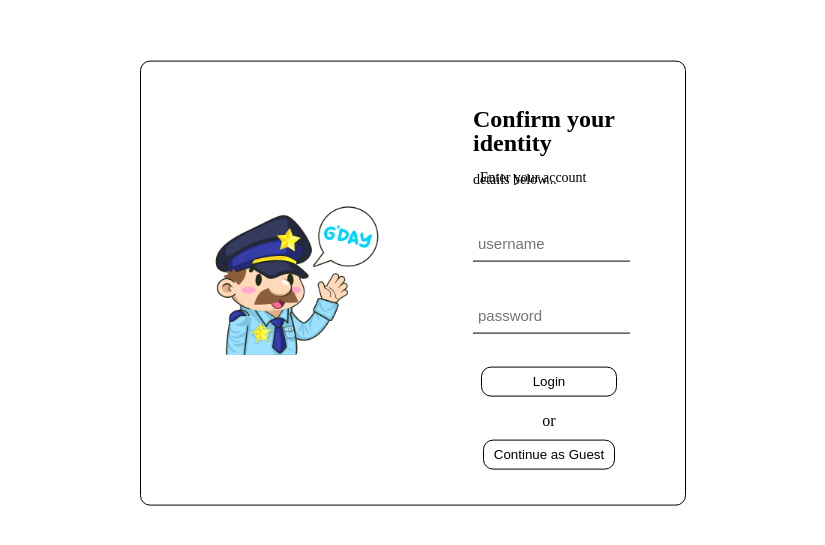
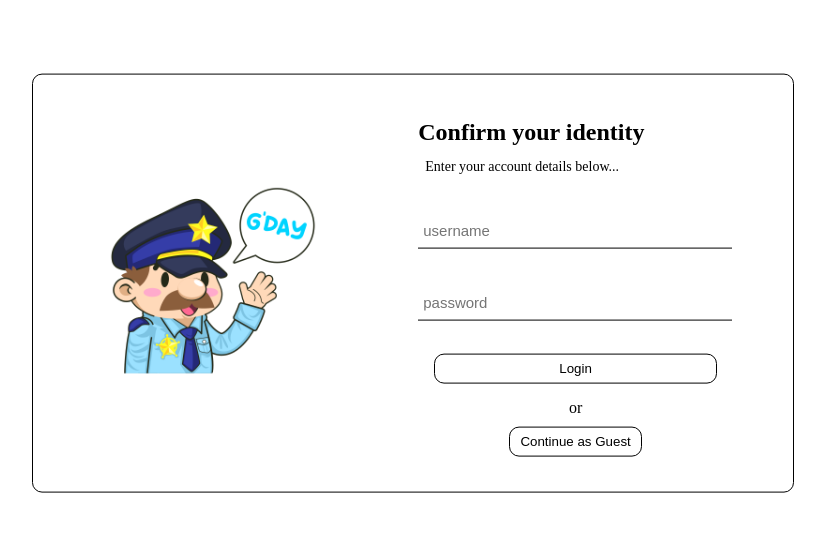
Before and after one commit to r00kieAd/ai-chatbot-ui, a React (Vite) app in the folder chatbot/: page / in a window 1280 px wide. Shown: the part 117-662 px from the top of the page, without its empty margins (227-1052 px from the left). Built offline with nearby package versions, Linux system fonts and the light colour scheme.

Commit message:
fixed the login width issue for different screeens

```diff
--- a/chatbot/src/app.css
+++ b/chatbot/src/app.css
@@ -8,7 +8,7 @@
   top: 50%;
   left: 50%;
   transform: translate(-50%, -50%);
-  width: 300px;
+  width: 30rem;
   height: auto;
   border: 1px solid black;
   border-radius: 10px;
@@ -36,9 +36,9 @@
   flex-direction: row;
   justify-content: space-between;
   align-items: center;
-  width: 100%;
+  width: inherit;
 }
-@media screen and (max-width: 1100px) {
+@media screen and (max-width: 700px) {
   #parent #loginContainer #loginParent #containerOne {
     display: flex;
     flex-direction: column;
@@ -68,7 +68,7 @@
   display: none;
 }
 #parent #loginContainer #loginParent #containerOne #policeDiv .intro-img-div .police img {
-  width: 12rem;
+  width: 15rem;
 }
 #parent #loginContainer #loginParent #containerOne #policeDiv .show {
   opacity: 1;
@@ -76,6 +76,7 @@
 }
 #parent #loginContainer #loginParent #containerOne #loginHeaders {
   line-height: 1px;
+  position: relative;
   margin-bottom: 10px;
 }
 #parent #loginContainer #loginParent #containerOne #loginHeaders h2 {
@@ -213,7 +214,7 @@
 }
 #parent #mainContainer #innerContainer #inputContainer #toolBox #leftCompartment .dropContainer select {
   min-width: 75px;
-  max-width: 100px;
+  max-width: 120px;
   overflow: hidden;
   border: 1px solid black;
   border-radius: 10px;
--- a/chatbot/src/app.scss
+++ b/chatbot/src/app.scss
@@ -5,7 +5,7 @@
 
 $parentContainerWidth: 100%;
 $parentContainerHeight: auto;
-
+$loginContainerWidth: 30rem;
 $loginContainerPadding: 20px;
 
 $mainContainerWidth: 40rem;
@@ -19,7 +19,7 @@ $textAreaPadding: 3px;
 $textAreaFontSize: 15px;
 $textAreaLineHeight: 20px;
 $dropdownMinWidth: 75px;
-$dropDownMaxWidth: 100px;
+$dropDownMaxWidth: 120px;
 $sendButtonWidth: 70px;
 $sendButtonHeight: 25px;
 
@@ -79,7 +79,7 @@ $sendButtonHeight: 25px;
     #loginContainer {
         #loginParent {
             @include centerElement();
-            width: 300px;
+            width: $loginContainerWidth;
             height: auto;
             border: 1px solid black;
             border-radius: $mainBorderRadius;
@@ -97,9 +97,9 @@ $sendButtonHeight: 25px;
             }
 
             #containerOne {
-                @include flex-space-between(100%, row);
+                @include flex-space-between(inherit, row);
 
-                @media screen and (max-width: 1100px) {
+                @media screen and (max-width: 700px) {
                     @include flex-space-between(100%, column);
                 }
 
@@ -124,7 +124,7 @@ $sendButtonHeight: 25px;
                             display: none;
 
                             img {
-                                width: 12rem;
+                                width: 15rem;
                             }
                         }
                     }
@@ -133,10 +133,8 @@ $sendButtonHeight: 25px;
                 }
 
                 #loginHeaders {
-
-                    // text-align: center;
                     line-height: 1px;
-
+                    position: relative;
                     h2 {
                         width: fit-content;
                         font-size: clamp(16px, 3vw, 24px);
--- a/chatbot/src/components/login_components.tsx
+++ b/chatbot/src/components/login_components.tsx
@@ -55,7 +55,17 @@ const LoginComp: React.FC = () => {
         if (!loggedIn) {
             const timeout = setTimeout(() => {
                 slider();
-                if (imgNum == 5 && loginParent.current && window.screen.width > 500) loginParent.current.style.width = "504px";
+                if (imgNum == 5 && loginParent.current) {
+                    switch (true) {
+                        case window.screen.width >= 768:
+                            loginParent.current.style.width = "45rem";
+                            break;
+                        case window.screen.width < 768:
+                            loginParent.current.style.width = "auto";
+                            // loginParent.current.style.height = `${window.screen.height}px`;
+                            break;
+                    }
+                }
             }, imgNum == 5 ? 1000 : 5000);
             if (!enableInput) setTimeout(() => setEnableInput(true), 1700);
             return () => clearTimeout(timeout);
@@ -165,8 +175,6 @@ const LoginComp: React.FC = () => {
             ip_value: ""
         });
 
-        console.log(response);
-
         if (response && response.status) {
             if (!response.resp.verification_passed) {
                 displayErrResp();
@@ -204,6 +212,10 @@ const LoginComp: React.FC = () => {
                 showPoliceDiv(angryPoliceDiv.current, denyPoliceImage.current, errorMessage);
             }
         }
+    };
+
+    const checkGuestUser = async () => {
+        alert("Guest logins setup under development");
     }
 
     return (
@@ -248,7 +260,7 @@ const LoginComp: React.FC = () => {
                             </div>
                             <span className='or'>or</span>
                             <div id="guestOptions">
-                                <button>Continue as Guest</button>
+                                <button onClick={checkGuestUser} disabled={!enableInput}>Continue as Guest</button>
                             </div>
                         </div>
                     </div>
```
Also changed, not shown: 1 other file (tests, documents, lock files or other folders).
